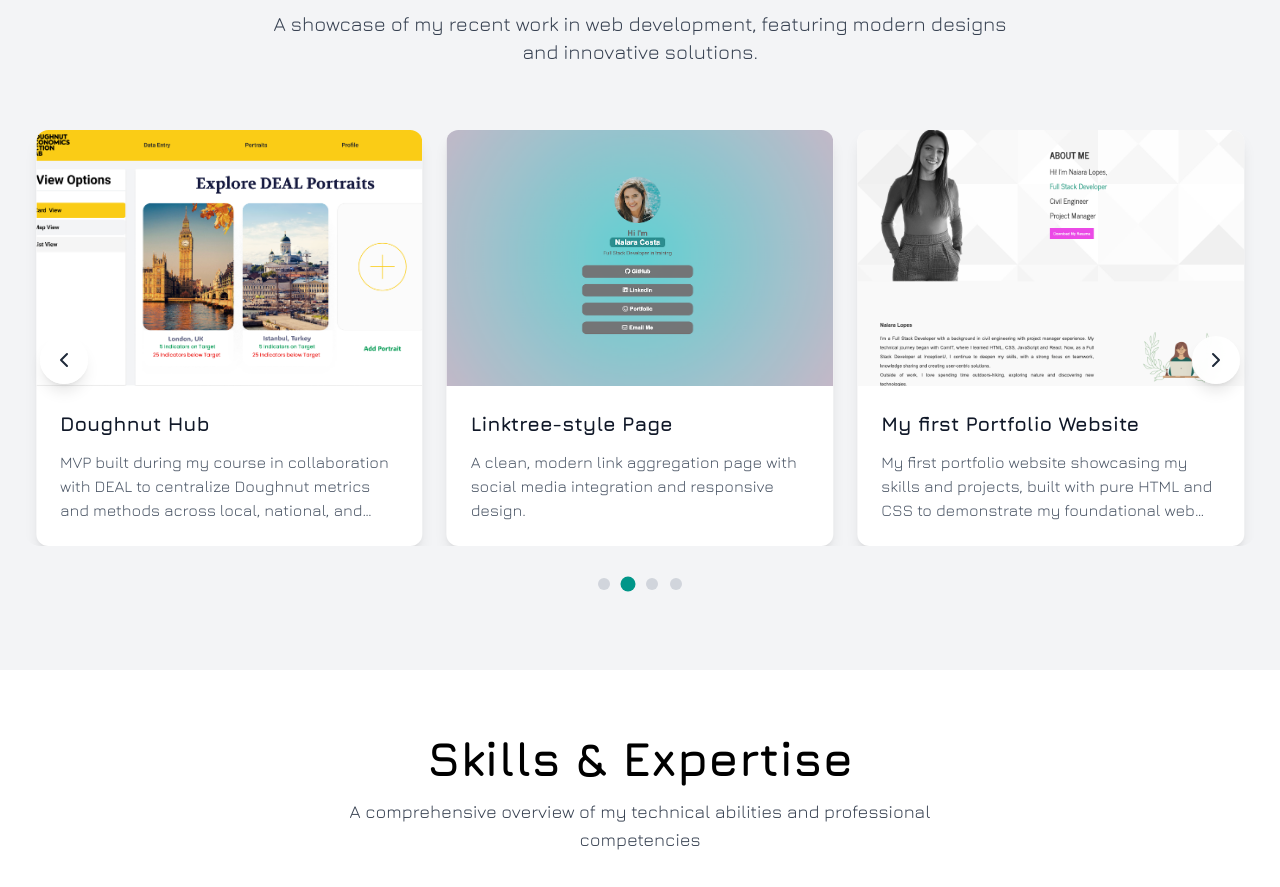
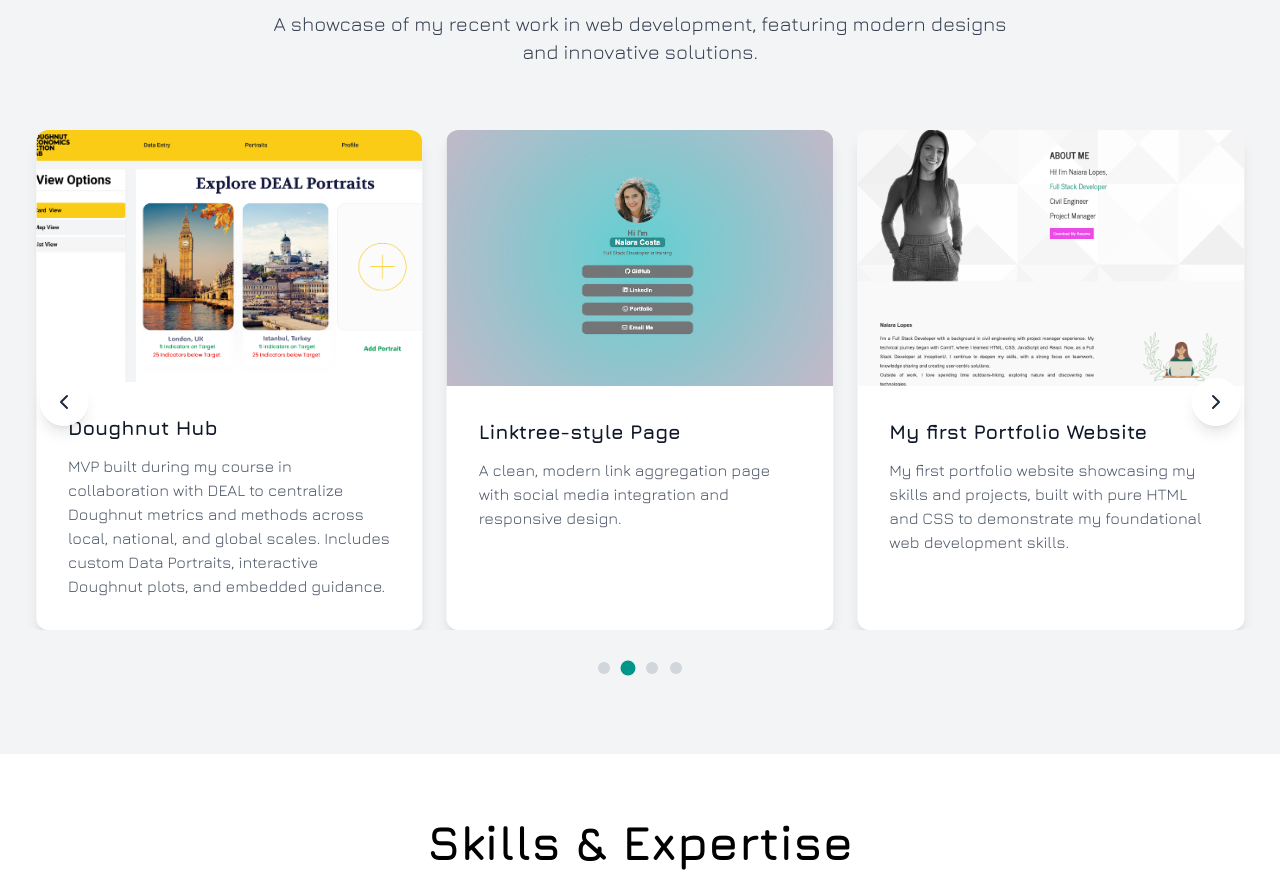
Before and after one commit to nailopes/my-portfolio-nextjs, a Next.js app: page / in a window 1280 px wide. Shown: the part 1508-2395 px from the top of the page. Built offline with nearby package versions, Linux system fonts and the light colour scheme.

Commit message:
disable view project button for selected projects

```diff
--- a/app/components/Projects.jsx
+++ b/app/components/Projects.jsx
@@ -13,14 +13,16 @@ export default function Projects() {
             image: "/transit-map.png",
             alt: "Icon-driven, accessible transit for seniors & visitors",
             link: "https://github.com/EvolveU-FSD/c13-project2-team4.git",
-            description: "Course client project: an interactive map that surfaces nearby stops, routes, and live service info with an icon-first UI designed to reduce language barriers and improve clarity."
+            description: "Course client project: an interactive map that surfaces nearby stops, routes, and live service info with an icon-first UI designed to reduce language barriers and improve clarity.",
+            disabled: true
         },
         {
             title: "Doughnut Hub",
             image: "/doughnut-hub.png",
             alt: "Multi-scale portraits, comparisons, practitioner guidance",
             link: "https://github.com/EvolveU-FSD/c13-project3-team5.git",
-            description: "MVP built during my course in collaboration with DEAL to centralize Doughnut metrics and methods across local, national, and global scales. Includes custom Data Portraits, interactive Doughnut plots, and embedded guidance."
+            description: "MVP built during my course in collaboration with DEAL to centralize Doughnut metrics and methods across local, national, and global scales. Includes custom Data Portraits, interactive Doughnut plots, and embedded guidance.",
+            disabled: true
         },
         {
             title: "Linktree-style Page",
@@ -48,7 +50,8 @@ export default function Projects() {
             image: "/workout-tracker.png",
             alt: "Workout tracking application.",
             link: "https://github.com/nailopes/workout-tracker.git",
-            description: "A workout tracking application with user authentication, exercise logging, and progress visualization features."
+            description: "A workout tracking application with user authentication, exercise logging, and progress visualization features.",
+            disabled: true
         }
     ];
 
@@ -123,7 +126,7 @@ export default function Projects() {
                                     key={index}
                                     className="w-full md:w-1/2 lg:w-1/3 flex-shrink-0 px-3"
                                 >
-                                    <div className="group bg-white rounded-xl shadow-lg hover:shadow-2xl transition-all duration-300 transform hover:-translate-y-2 overflow-hidden">
+                                    <div className="group bg-white rounded-xl shadow-lg hover:shadow-2xl transition-all duration-300 transform hover:-translate-y-2 overflow-hidden h-[500px] flex flex-col">
                                         {/* Image Container */}
                                         <div className="relative overflow-hidden">
                                             <img
@@ -134,6 +137,7 @@ export default function Projects() {
                                             <div className="absolute inset-0 bg-gradient-to-t from-black/50 to-transparent opacity-0 group-hover:opacity-100 transition-opacity duration-300" />
 
                                             {/* Overlay Link */}
+                                            {!project.disabled && (
                                                 <div className="absolute inset-0 flex items-center justify-center opacity-0 group-hover:opacity-100 transition-opacity duration-300">
                                                     <a
                                                         href={project.link}
@@ -145,14 +149,15 @@ export default function Projects() {
                                                         View Project
                                                     </a>
                                                 </div>
+                                            )}
                                         </div>
 
                                         {/* Content */}
-                                        <div className="p-6">
+                                        <div className="p-8 flex-1 flex flex-col">
                                             <h3 className="text-xl font-bold text-gray-900 dark:text-white mb-3 group-hover:text-teal-600 transition-colors duration-200">
                                                 {project.title}
                                             </h3>
-                                            <p className="text-gray-600 dark:text-white line-clamp-3">
+                                            <p className="text-gray-600 dark:text-white">
                                                 {project.description}
                                             </p>
                                         </div>
```
Lines whose indentation alone changed are shown as unchanged.
